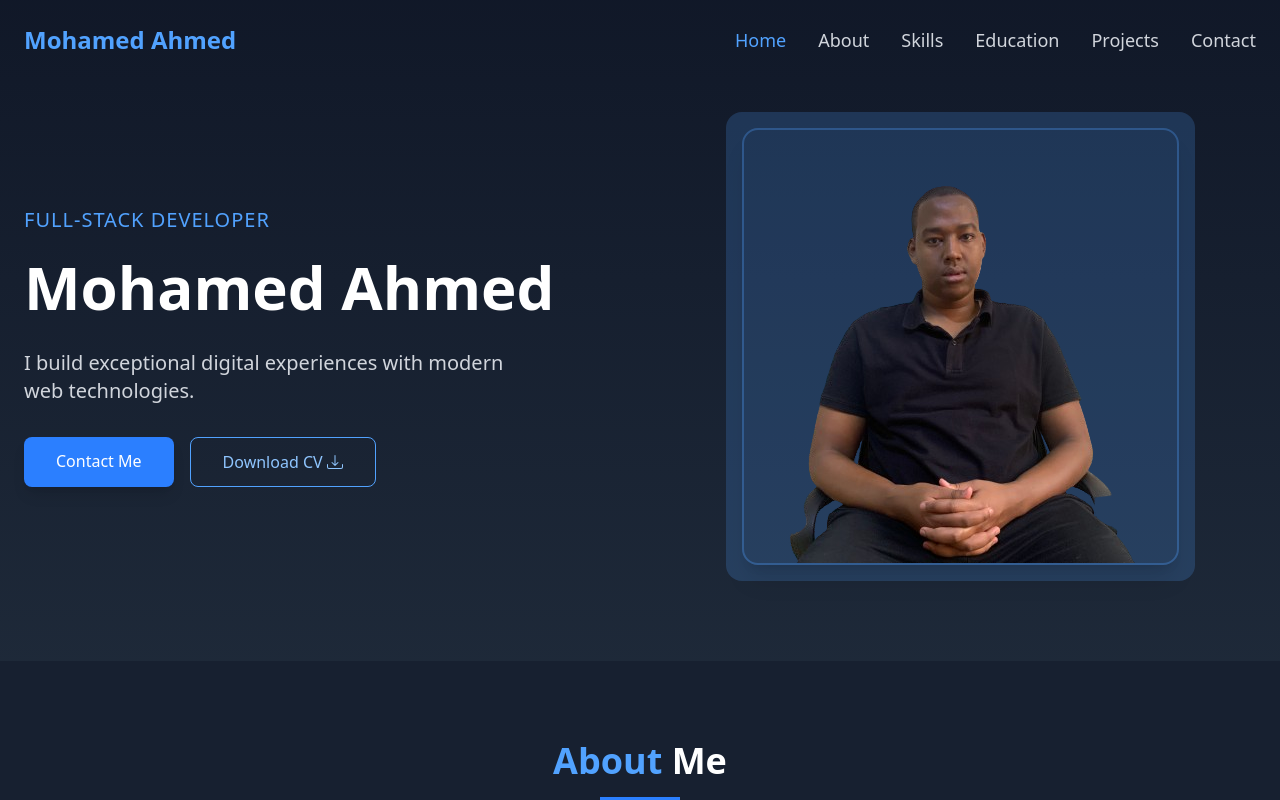
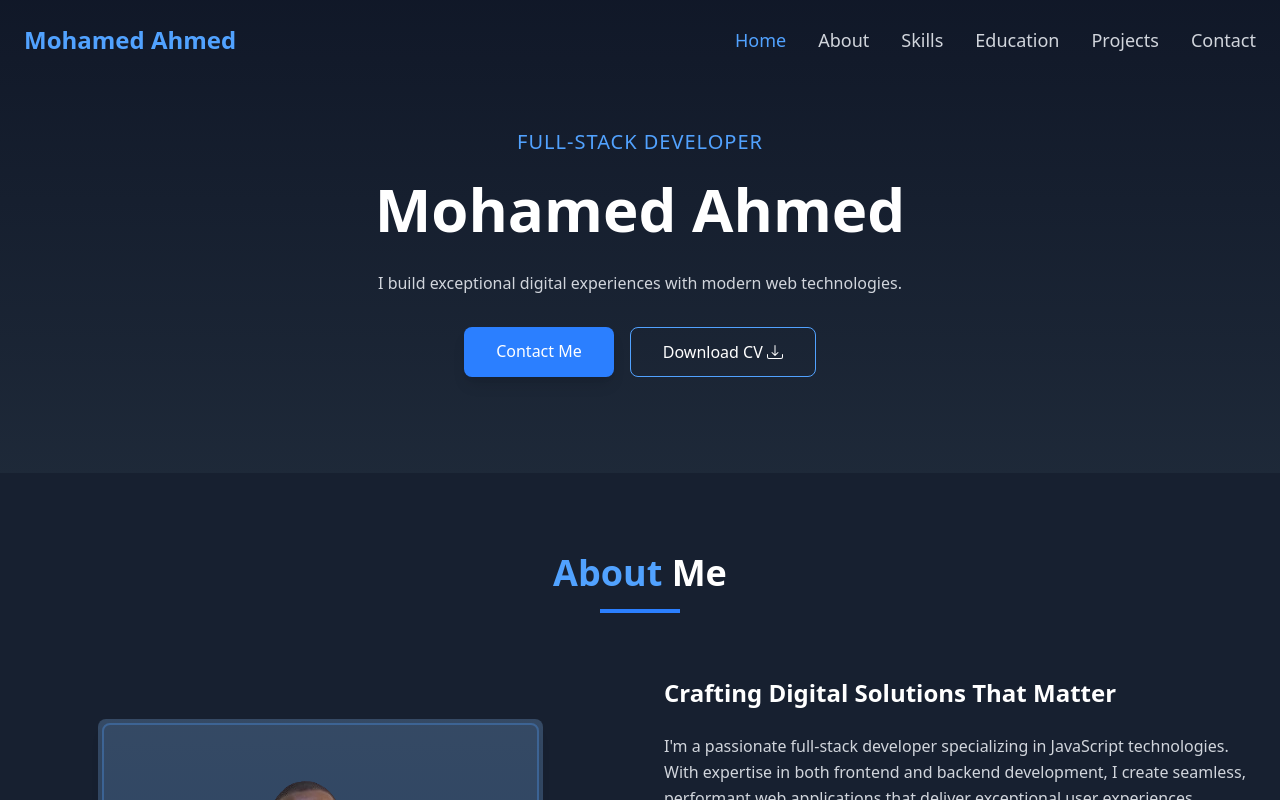
Before and after one commit to MohamedAhmeDdev/MY-Portfolio, a React (Vite) app: page / in a window 1280 px wide. Shown: the top 800 px of the page. Built offline with nearby package versions, Linux system fonts and the light colour scheme.

Commit message:
Refactor Hero component layout and styling for improved responsiveness and visual consistency

```diff
--- a/src/components/Hero.jsx
+++ b/src/components/Hero.jsx
@@ -1,23 +1,21 @@
 import React from 'react'
-import profile from '../assets/profile.png';
 import { BsDownload } from 'react-icons/bs';
 import MotionSection from '../components/motion';
 
 function Hero() {
   return (
     <section id="home" className="pt-32 pb-24 px-6 bg-gradient-to-b from-gray-900 to-gray-800">
-    <MotionSection threshold={0.5} transitionDelay={0.5}>
-      <div className="max-w-7xl mx-auto">
-        <div className="grid grid-cols-1 lg:grid-cols-2 items-center gap-12">
-          <div className="text-center lg:text-left">
+      <MotionSection threshold={0.5} transitionDelay={0.5}>
+        <div className="max-w-3xl mx-auto text-center">
+          <div>
             <h1 className="text-xl font-medium text-blue-400 mb-4 tracking-wider">FULL-STACK DEVELOPER</h1>
             <h2 className="text-3xl md:text-6xl font-bold mb-6 leading-tight">Mohamed Ahmed</h2>
-            <p className="text-md md:text-xl text-gray-300 font-thin mb-8 max-w-lg mx-auto lg:mx-0">
+            <p className="text-md md:text-md text-gray-300 font-thin mb-8">
               I build exceptional digital experiences with modern web technologies.
             </p>
-            <div className="flex flex-wrap justify-center lg:justify-start gap-4">
+            <div className="flex flex-wrap justify-center gap-4">
               <a href="#contact" onClick={() => scrollToSection('contact')}
-              className="px-8 py-3 bg-blue-500 hover:bg-blue-600 text-white font-medium rounded-lg transition-colors shadow-lg"
+                className="px-8 py-3 bg-blue-500 hover:bg-blue-600 text-white font-medium rounded-lg transition-colors shadow-lg"
               >
                 Contact Me
               </a>
@@ -25,23 +23,16 @@ function Hero() {
                 href="https://drive.google.com/file/d/11cokYrWGqkJ0taKiUcbJNrNSv3KDG6ga/view?usp=drive_link"
                 target="_blank"
                 rel="noopener noreferrer"
-                className="flex items-center gap-1 px-8 py-3 border border-blue-400 text-blue-300 hover:bg-blue-400/10 font-medium rounded-lg transition-colors"
+                className="flex items-center gap-1 px-8 py-3 border border-blue-400 text-white hover:bg-blue-400/10 font-medium rounded-lg transition-colors"
               >
                 Download CV
                 <BsDownload className='font-bold'/>
               </a>
             </div>
           </div>
-          <div className="hidden lg:flex justify-center">
-            <div className="relative ">
-              <div className="absolute -inset-4 bg-blue-400 rounded-2xl opacity-20 "></div>
-              <img src={profile} alt="Mohamed Ahmed" className="relative w-full max-w-md rounded-2xl border-2 border-blue-400/30 shadow-xl"/>
-            </div>
-          </div>
         </div>
-      </div>
-    </MotionSection>
-  </section>
+      </MotionSection>
+    </section>
   )
 }
 
```
